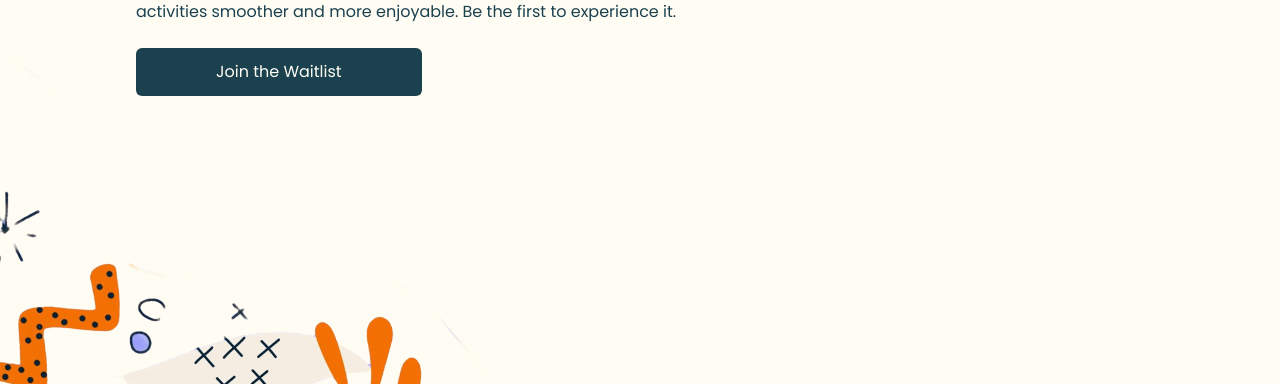
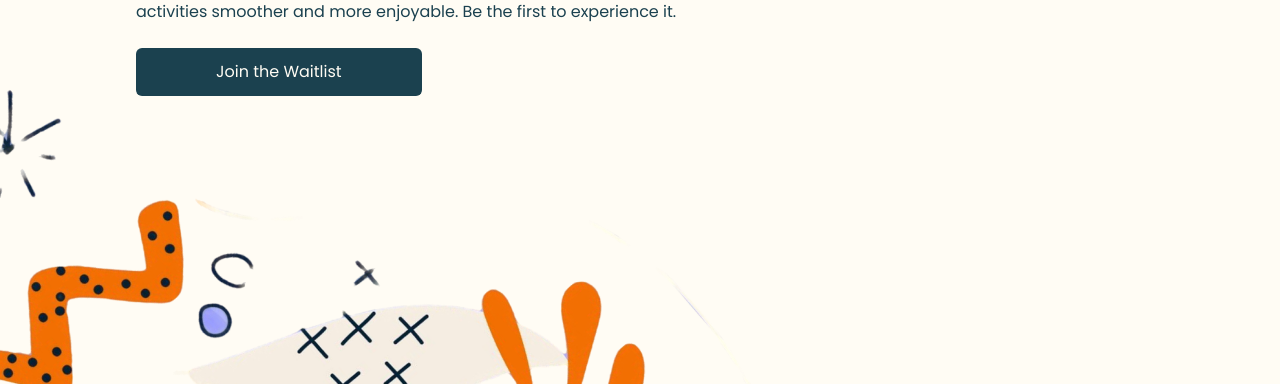
Before and after one commit to SodiqOgundairo/OutOut_LP, a React (Vite) app: page / in a window 1280 px wide. Shown: the part 416-800 px from the top of the page. Built offline with nearby package versions, Linux system fonts and the light colour scheme; grey boxes are pictures that could not be loaded.

Commit message:
RWD for all screens

```diff
--- a/src/pages/Home.jsx
+++ b/src/pages/Home.jsx
@@ -1,6 +1,6 @@
 import logo from "./../assets/img/OutOutLogo.png";
 import background from "./../assets/img/LPImage.png";
-import doodles from "./../assets/img/bg1.png";
+import doodles from "./../assets/img/bg2.png";
 
 
 const Home = () => {
@@ -29,10 +29,10 @@ const Home = () => {
         <img
           src={background}
           alt=""
-          className="w-full lg:w-2/5 h-full lg:py-6 max-h-[100vh] object-contain"
+          className="h-[300px] md:h-[550px] w-full lg:w-2/5 lg:h-full lg:py-6 lg:max-h-[100vh] object-cover object-fit"
         />
       </div>
-      <img src={doodles} alt="" className="absolute bottom-0 left-0 w-3/5" />
+      <img src={doodles} alt="" className="lg:absolute bottom-0 left-0 lg:w-3/5" />
     </div>
   );
 };
```
Also changed, not shown: src/assets/img/bg2.png (added).
